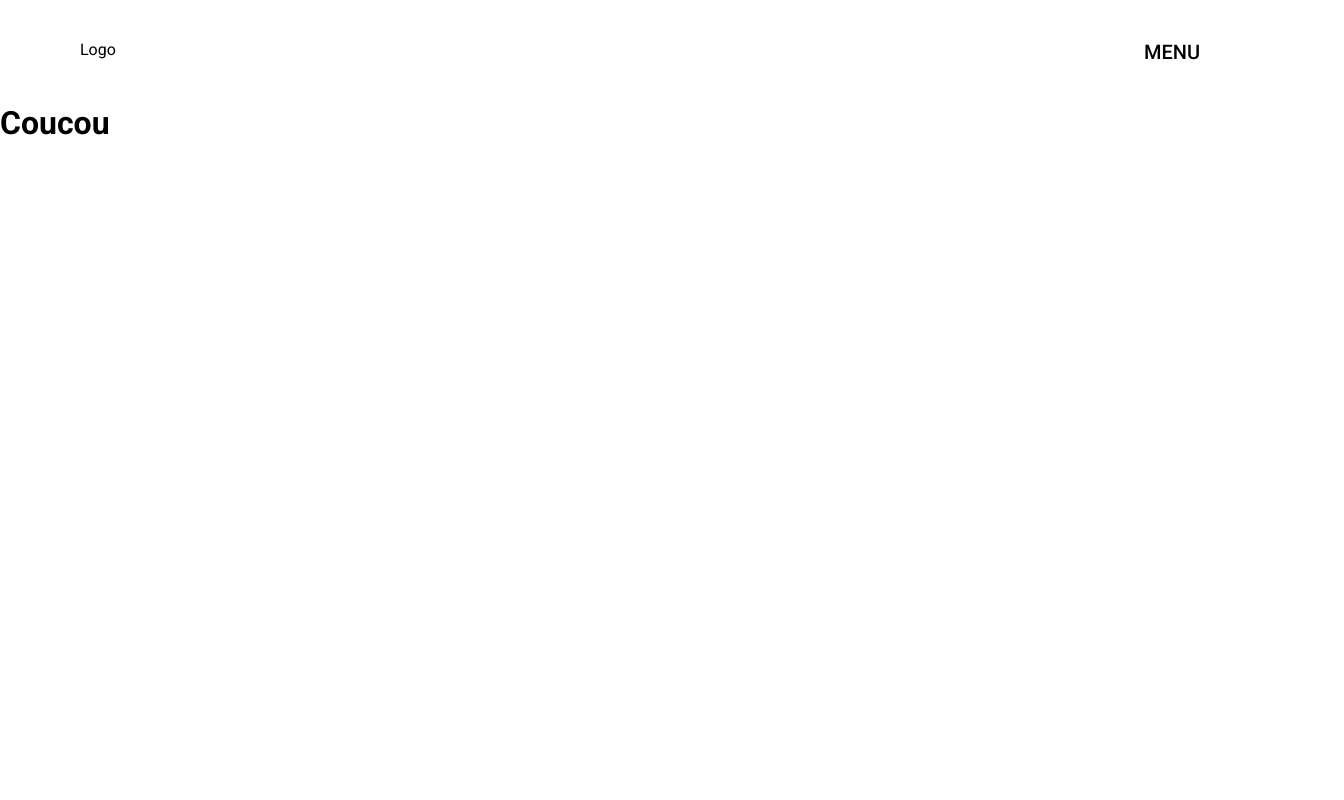
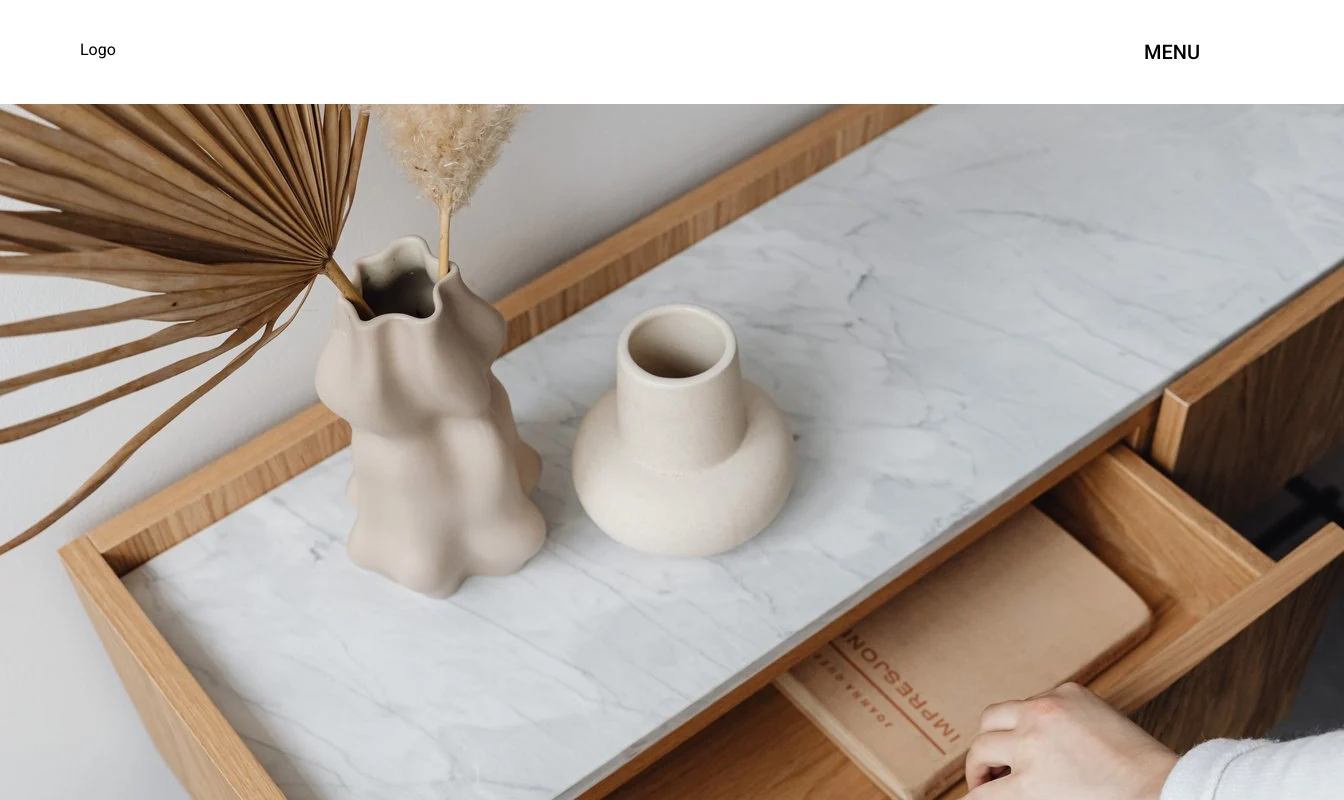
Before and after one commit to Scharlyopitz/CHEYSSOI-PARIS, a React (Vite) app: page / in a window 1280 px wide. Shown: the top 800 px of the page, 1344 px wide, since content can reach past the window. Built offline with nearby package versions, Linux system fonts and the light colour scheme.

Commit message:
Ajout image page d'accueil

```diff
--- a/src/pages/Home/Home.jsx
+++ b/src/pages/Home/Home.jsx
@@ -1,9 +1,18 @@
 import React from "react";
+import Image1 from "/Image1.webp";
 
 export default function Home() {
   return (
-    <>
-      <h1>Coucou</h1>
-    </>
+    <main>
+      <Image />
+    </main>
   );
 }
+
+function Image() {
+  return (
+    <div className="">
+      <img src={Image1} alt="Image1" />
+    </div>
+  );
+}
```
